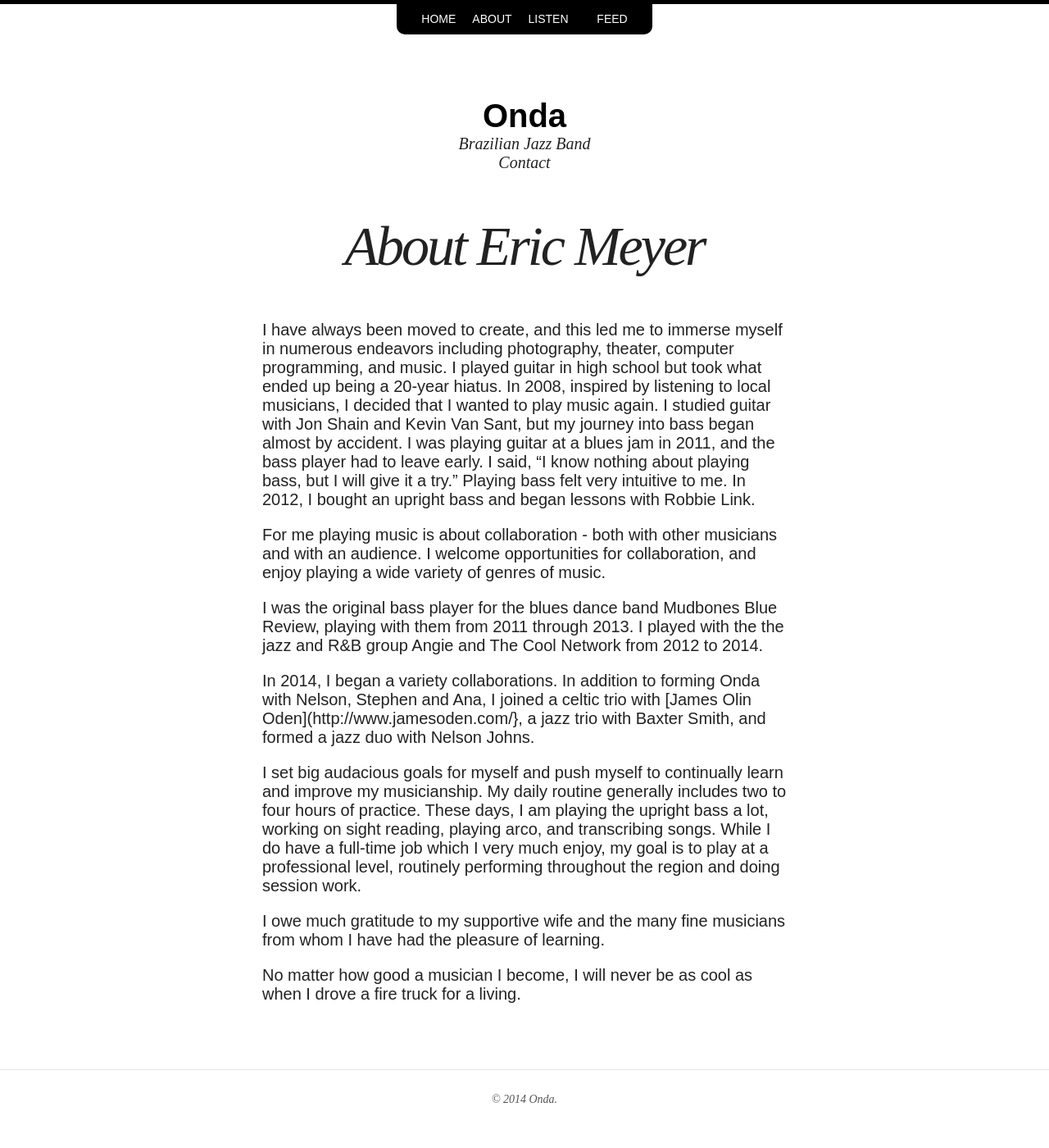
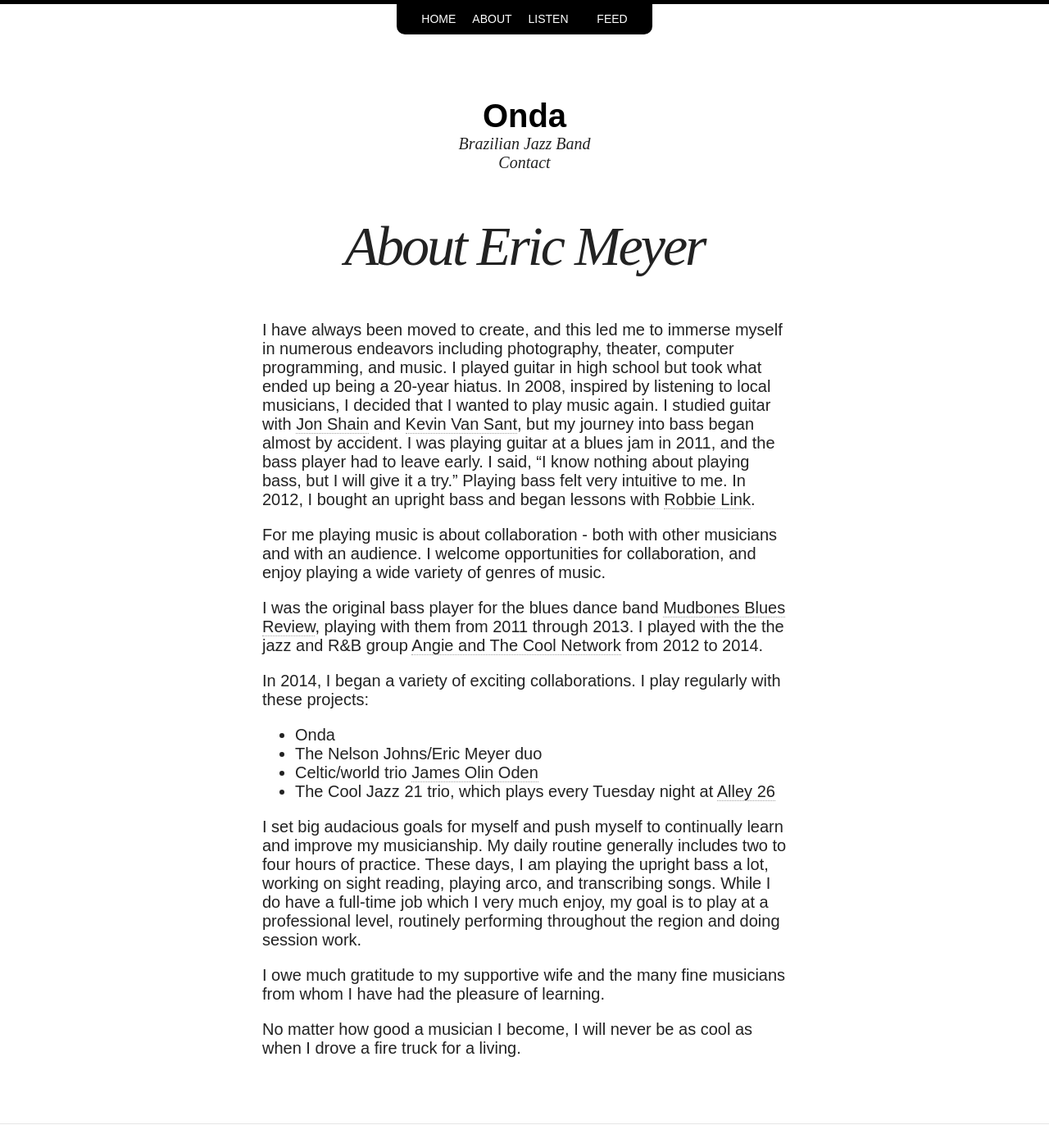
Before and after one commit to eemeyer/onda, a Jekyll site: the page built from about_eric.md, in a window 1280 px wide and 1400 px high. Shown: the whole window at 82% size. Built offline with Jekyll 4.4.1, drawn with Linux system fonts in a browser that asks for light colours; nearby versions of some CDN libraries; a script that is not in the unit is left out.

Commit message:
Updates's Eric's bio. Adds fun facts to "about" page.

```diff
--- a/about_eric.md
+++ b/about_eric.md
@@ -5,13 +5,18 @@ title: About Eric Meyer
 tags: [Onda members, Eric Meyer]
 ---
 
-I have always been moved to create, and this led me to immerse myself in numerous endeavors including photography, theater, computer programming, and music. I played guitar in high school but took what ended up being a 20-year hiatus. In 2008, inspired by listening to local musicians, I decided that I wanted to play music again. I studied guitar with Jon Shain and Kevin Van Sant, but my journey into bass began almost by accident. I was playing guitar at a blues jam in 2011, and the bass player had to leave early. I said, “I know nothing about playing bass, but I will give it a try.” Playing bass felt very intuitive to me. In 2012, I bought an upright bass and began lessons with Robbie Link.
+I have always been moved to create, and this led me to immerse myself in numerous endeavors including photography, theater, computer programming, and music. I played guitar in high school but took what ended up being a 20-year hiatus. In 2008, inspired by listening to local musicians, I decided that I wanted to play music again. I studied guitar with [Jon Shain](http://www.jonshain.com/) and [Kevin Van Sant](http://www.kevinvansant.com/), but my journey into bass began almost by accident. I was playing guitar at a blues jam in 2011, and the bass player had to leave early. I said, “I know nothing about playing bass, but I will give it a try.” Playing bass felt very intuitive to me. In 2012, I bought an upright bass and began lessons with [Robbie Link](http://robbielink.com/).
 
 For me playing music is about collaboration - both with other musicians and with an audience. I welcome opportunities for collaboration, and enjoy playing a wide variety of genres of music.
 
-I was the original bass player for the blues dance band Mudbones Blue Review, playing with them from 2011 through 2013. I played with the the jazz and R&B group Angie and The Cool Network from 2012 to 2014.
+I was the original bass player for the blues dance band [Mudbones Blues Review](http://www.facebook.com/Mudbones.Blues), playing with them from 2011 through 2013. I played with the the jazz and R&B group [Angie and The Cool Network](http://angieandthecoolnetwork.com/) from 2012 to 2014.
 
-In 2014, I began a variety collaborations. In addition to forming Onda with Nelson, Stephen and Ana, I joined a celtic trio with [James Olin Oden](http://www.jamesoden.com/}, a jazz trio with Baxter Smith, and formed a jazz duo with Nelson Johns.
+In 2014, I began a variety of exciting collaborations. I play regularly with these projects:
+
+* Onda
+* The Nelson Johns/Eric Meyer duo
+* Celtic/world trio [James Olin Oden](http://www.jamesoden.com/)
+* The Cool Jazz 21 trio, which plays every Tuesday night at [Alley 26](http://www.alleytwentysix.com/)
 
 I set big audacious goals for myself and push myself to continually learn and improve my musicianship. My daily routine generally includes two to four hours of practice. These days, I am playing the upright bass a lot, working on sight reading, playing arco, and transcribing songs. While I do have a full-time job which I very much enjoy, my goal is to play at a professional level, routinely performing throughout the region and doing session work.
 
```
Also changed, not shown: about.md (+8 -0 lines).
